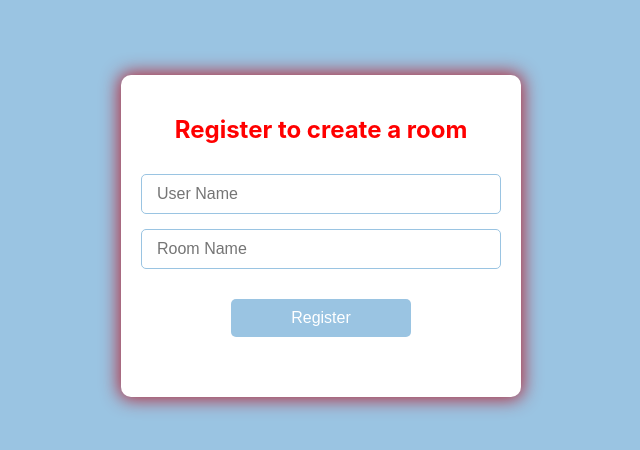
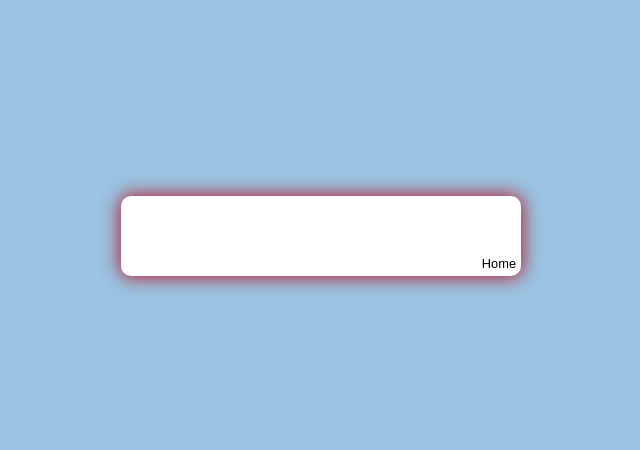
Before and after one commit to Nitish65/chat-app-frontend, a React (Create React App) app: page /chat in a window 1280 px wide. Shown: the part 164-614 px from the top of the page, without its empty margins (319-959 px from the left). Built offline with nearby package versions, Linux system fonts and the light colour scheme.

Commit message:
Updated the navigation between pages

```diff
--- a/package.json
+++ b/package.json
@@ -3,12 +3,16 @@
   "version": "0.1.0",
   "private": true,
   "dependencies": {
+    "@emotion/react": "^11.14.0",
+    "@emotion/styled": "^11.14.1",
+    "@mui/material": "^7.3.5",
     "@testing-library/dom": "^10.4.1",
     "@testing-library/jest-dom": "^6.9.1",
     "@testing-library/react": "^16.3.0",
     "@testing-library/user-event": "^13.5.0",
     "react": "^19.2.0",
     "react-dom": "^19.2.0",
+    "react-router-dom": "^7.9.6",
     "react-scripts": "5.0.1",
     "web-vitals": "^2.1.4"
   },
--- a/src/App.js
+++ b/src/App.js
@@ -1,14 +1,21 @@
 
+import { BrowserRouter, Route, Routes } from 'react-router-dom';
 import './App.css';
 
 import Register from './Components/Register/Register';
+import ChatScreen from './Components/ChatScreen/ChatScreen';
 
 function App() {
   return (
-    <div className="App">
-      <Register/>
-      {/* <ChatScreen/> */}
-    </div>
+    <BrowserRouter>
+    <Routes>
+      <Route path='/' element={<Register/>} />
+      <Route path='/chat' element={<ChatScreen/>} />
+
+
+    </Routes>
+
+    </BrowserRouter>
   );
 }
 
--- a/src/Components/ChatScreen/ChatScreen.css
+++ b/src/Components/ChatScreen/ChatScreen.css
@@ -0,0 +1,39 @@
+#inner {
+  position: relative; /* make it a positioning context */
+  /* other existing styles for centering */
+}
+
+ #home button {
+  position: absolute;  /* position relative to #inner */
+  bottom: 5px;           /* align to bottom of #inner */
+  right: 5px;            /* align to right of #inner */
+
+  border: none;
+  text-decoration: none;
+  background-color: transparent;
+  /* background: none; */
+  font-size: 0.8rem;
+  cursor: pointer;
+  outline: none;
+}
+
+ #home button:hover {
+    background-color: transparent;
+    color: blue;
+}
+
+  #inner .toggle {
+
+        padding: 2.5px;
+    color: white;;
+    background-color: #2057cf;
+    border: none;
+    box-shadow: 0px 0px 10px rgb(20, 117, 202);
+    border-radius: 5px;
+    outline: none;
+    cursor: pointer;
+    margin-top: 10px;
+}
+#inner .toggle:hover {
+    background-color: rgb(13, 33, 212);
+}
--- a/src/Components/ChatScreen/ChatScreen.jsx
+++ b/src/Components/ChatScreen/ChatScreen.jsx
@@ -1,12 +1,28 @@
 import React from 'react'
 import './ChatScreen.css'
+import { useNavigate } from 'react-router-dom'
+
 const ChatScreen = () => {
+
+  const navigate = useNavigate();
+
+
+
+  // const handleSubmit = e => {
+  //   e.preventDefault();
+  //   navigate('/');
+  // }
+
   return (
     <div id='outer'>
 
-    <div id="inner">
+      <div id="inner">
 
-    </div>
+          <div id="home">
+          <button  onClick={()=>navigate('/')} title='Back to Home' >Home</button>
+        </div>
+
+      </div>
     </div>
   )
 }
--- a/src/Components/Register/Register.jsx
+++ b/src/Components/Register/Register.jsx
@@ -1,10 +1,19 @@
 import React, { useState } from "react";
 import "./Register.css";
+import { useNavigate } from "react-router-dom";
 
 const Register = () => {
 
   const [username, setUsername] = useState("");
   const [roomname, setRoomname] = useState("");
+  const navigate = useNavigate();
+
+  const handleSubmit = e => {
+    e.preventDefault();
+    navigate('/chat', {
+      state: {username, roomname}
+    });
+  }
 
 // const isDisabled = !username  || !roomname ;
 
@@ -15,11 +24,11 @@ const Register = () => {
       <div id="outer">
         <div id="inner">
           <h1>Register to create a room</h1>
-          <form>
+          <form onSubmit={handleSubmit} >
             <div id="inputs">
               <input
                 type="text"
-                name="username"
+                name="user-name"
                 placeholder="User Name"
                 maxLength={15}
                 minLength={5}
@@ -32,16 +41,17 @@ const Register = () => {
               />
               <input
                 type="text"
-                name="group-name"
+                name="room-name"
                 placeholder="Room Name"
                 maxLength={15}
                 minLength={5}
                 required
+                autoComplete="off"
                 pattern="^[A-Za-z_\-]+$"
                 value={roomname}
                 onChange={(e)=>setRoomname(e.target.value)}
               />
-              <button disabled={isDisabled} >Register</button>
+              <button disabled={isDisabled} type="submit" >Register</button>
             </div>
           </form>
         </div>
```
